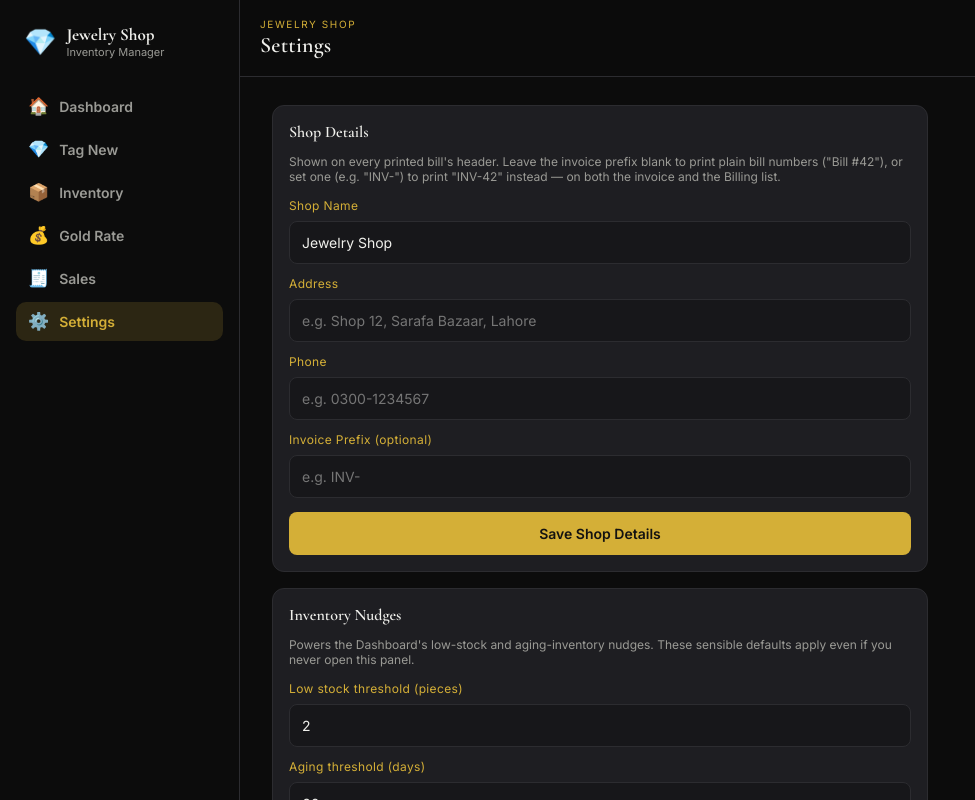
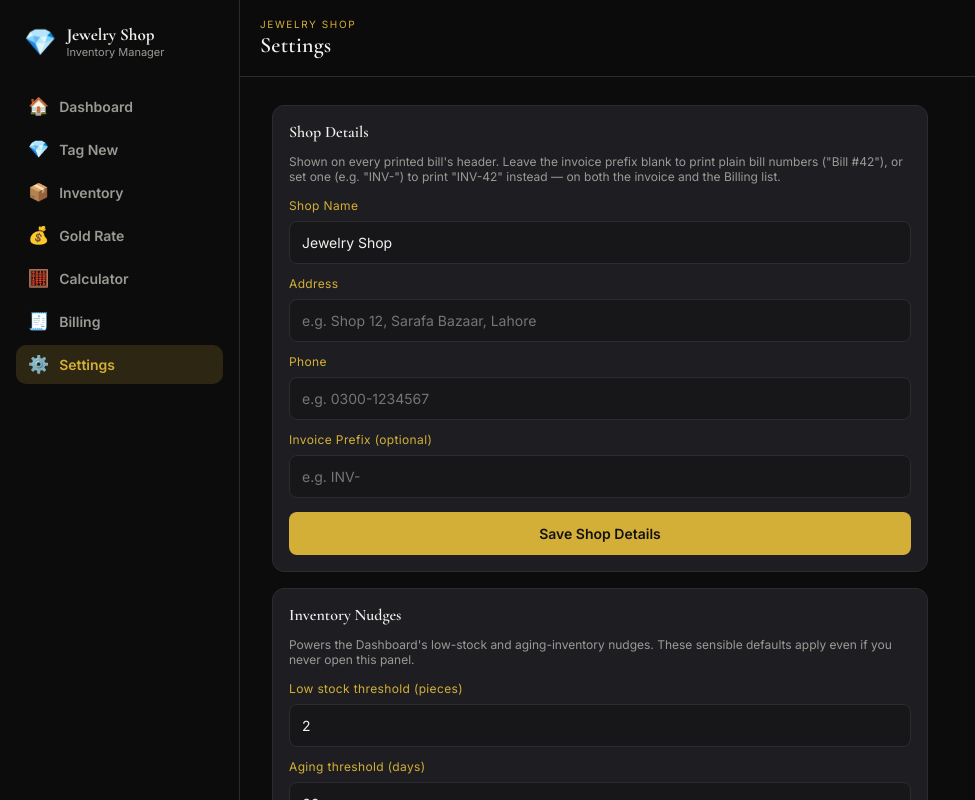
Before and after one commit to Ahsan3727/jewellerystoragesystem, a React (Vite) app: page /#/settings in a window 1280 px wide. Shown: the top 800 px of the page, without its empty margins (0-975 px from the left). Built offline with nearby package versions, Linux system fonts and the light colour scheme.

Commit message:
Add files via upload

```diff
--- a/src/components/AppShell.jsx
+++ b/src/components/AppShell.jsx
@@ -1,9 +1,10 @@
 // src/components/AppShell.jsx
 //
-// The persistent navigation frame for the whole app. Five top-level
+// The persistent navigation frame for the whole app. Top-level
 // destinations live here (Dashboard, Tag New, Inventory, Gold Rate,
-// Settings) instead of the old "stack of buttons on Home" pattern —
-// they're always one tap away no matter what screen you're on.
+// Calculator, Billing, Settings) instead of the old "stack of buttons on
+// Home" pattern — they're always one tap away no matter what screen
+// you're on.
 //
 // Rendered twice on purpose: as a left sidebar on wide screens and as
 // a bottom tab bar on narrow ones. Which one shows is pure CSS
@@ -22,7 +23,8 @@ export const NAV_ITEMS = [
     match: (p) => p.startsWith('/inventory') || p.startsWith('/articles/'),
   },
   { to: '/rate', label: 'Gold Rate', icon: '💰', match: (p) => p === '/rate' },
-  { to: '/sales', label: 'Sales', icon: '🧾', match: (p) => p === '/sales' },
+  { to: '/calculator', label: 'Calculator', icon: '🧮', match: (p) => p === '/calculator' },
+  { to: '/billing', label: 'Billing', icon: '🧾', match: (p) => p.startsWith('/billing') },
   { to: '/settings', label: 'Settings', icon: '⚙️', match: (p) => p === '/settings' },
 ];
 
```
